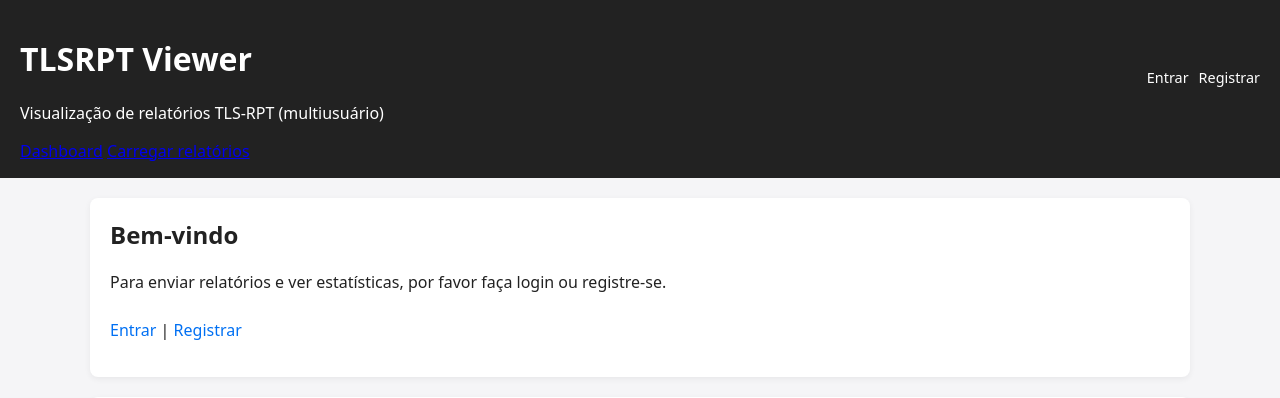
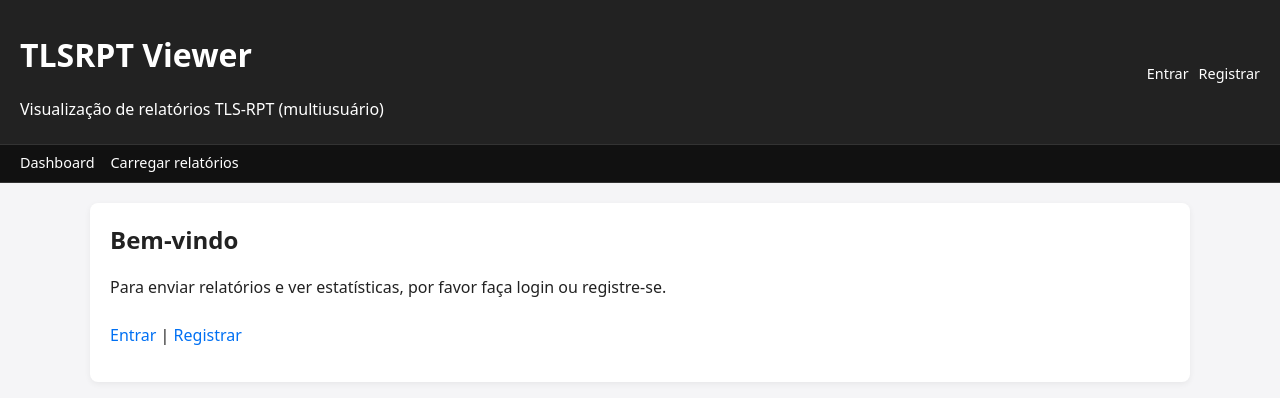
Before and after one commit to raulmottajr/tlsrpt-viewer, a Flask app: page / in a window 1280 px wide. Shown: the top 398 px of the page. Run offline with Flask 3, Linux system fonts and the light colour scheme; some libraries are stand-ins or nearby versions.

Commit message:
Add sticky header and navigation styles

```diff
--- a/static/style.css
+++ b/static/style.css
@@ -6,16 +6,24 @@ body {
     color: #222;
 }
 
-header {
+/* Header fixo no topo */
+.main-header {
+    position: sticky;
+    top: 0;
+    z-index: 1000;
     background: #222;
     color: #fff;
-    padding: 16px 20px;
+}
+
+header {
+    /* só para não quebrar nada que use header padrão */
 }
 
 .header-top {
     display: flex;
     justify-content: space-between;
     align-items: center;
+    padding: 12px 20px 8px 20px;
 }
 
 .user-bar {
@@ -29,6 +37,33 @@ header {
     color: #fff;
     text-decoration: none;
 }
+
+.user-bar a:hover {
+    text-decoration: underline;
+}
+
+/* Menu principal */
+
+.main-nav {
+    display: flex;
+    gap: 16px;
+    padding: 8px 20px 10px 20px;
+    background: #111;
+    border-top: 1px solid #333;
+    border-bottom: 1px solid #333;
+}
+
+.main-nav a {
+    color: #fff;
+    text-decoration: none;
+    font-size: 0.9rem;
+}
+
+.main-nav a:hover {
+    text-decoration: underline;
+}
+
+/* Conteúdo */
 
 main {
     max-width: 1100px;
@@ -83,6 +118,8 @@ button:hover {
     opacity: 0.9;
 }
 
+/* Mensagens */
+
 .flash-container {
     margin-bottom: 15px;
 }
@@ -104,6 +141,8 @@ button:hover {
     border: 1px solid #8aff9a;
 }
 
+/* Caixas de policy e JSON */
+
 .policy-box {
     border: 1px solid #ddd;
     border-radius: 6px;
@@ -120,6 +159,8 @@ button:hover {
     font-size: 0.8rem;
     overflow-x: auto;
 }
+
+/* Tabelas */
 
 .report-table {
     width: 100%;
@@ -146,6 +187,8 @@ button:hover {
     font-size: 0.8rem;
 }
 
+/* Links de navegação */
+
 .back-link {
     display: inline-block;
     margin-top: 10px;
@@ -153,6 +196,12 @@ button:hover {
     color: #0070f3;
 }
 
+.back-link:hover {
+    text-decoration: underline;
+}
+
+/* Rodapé */
+
 footer {
     text-align: center;
     padding: 10px 0 20px 0;
```
